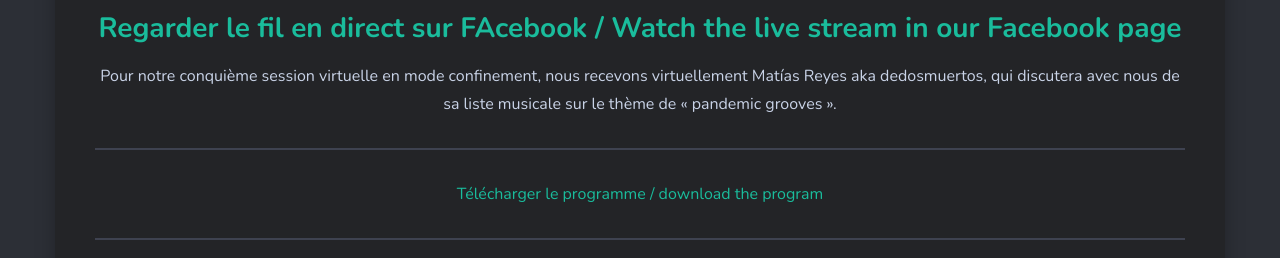
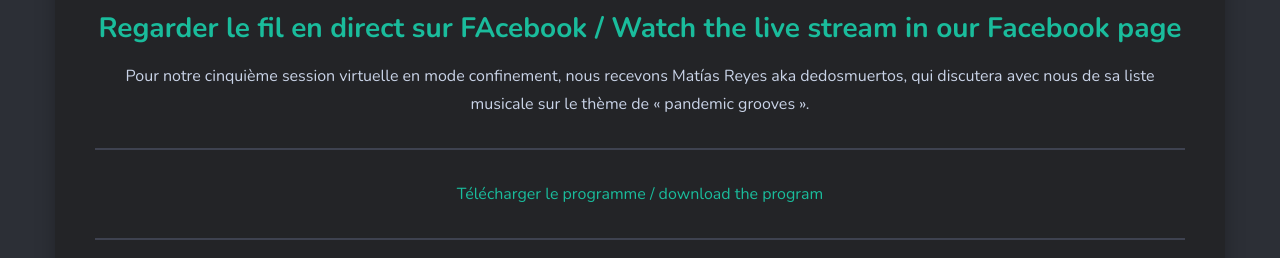
Before and after one commit to sessions-marteau/sessions-marteau-2.github.io, a Jekyll site: the page built from _pages/live.md, in a window 1280 px wide. Shown: the part 659-917 px from the top of the page. Built offline with Jekyll 4.4.1, drawn with Linux system fonts in a browser that asks for light colours; nearby versions of some CDN libraries.

Commit message:
Update live.md

```diff
--- a/_pages/live.md
+++ b/_pages/live.md
@@ -19,7 +19,7 @@
 
 
 
-Pour notre conquième session virtuelle en mode confinement, nous recevons virtuellement Matías Reyes aka dedosmuertos, qui discutera avec nous de sa liste musicale sur le thème de « pandemic grooves ».
+Pour notre cinquième session virtuelle en mode confinement, nous recevons Matías Reyes aka dedosmuertos, qui discutera avec nous de sa liste musicale sur le thème de « pandemic grooves ».
 <hr>
 
 <a href="https://sessionsmarteau.com/uploads/session-008/program/Sessions-Marteau-008-Programme.pdf" download>Télécharger le programme / download the program</a>
```
